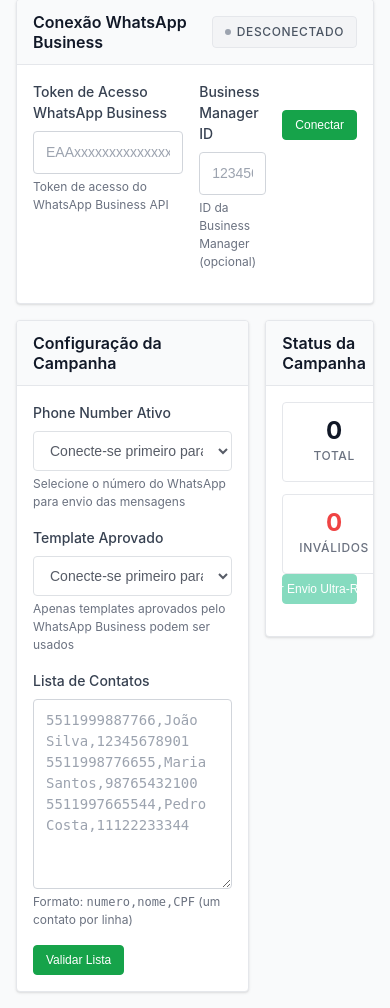
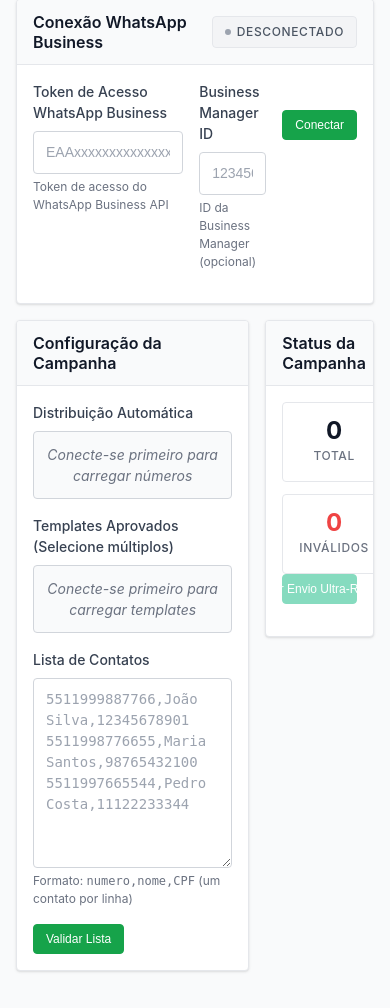
Before and after one commit to almirpcc1/whatsapp-bug, a Flask app: page / in a window 390 px wide. Shown: the part 264-1272 px from the top of the page. After the commit the page ends 1236 px from the top, so only its background shows below. Run offline with Flask 3, Linux system fonts and the light colour scheme.

Commit message:
Enable users to select multiple templates and automatically distribute messages
Implements multi-template selection and automatic phone number distribution in `templates/index.html` with corresponding CSS updates in `static/css/style.css`.

Replit-Commit-Author: Agent
Replit-Commit-Session-Id: 110a9660-a8f4-41d4-a535-df2bae58f231
Replit-Commit-Screenshot-Url: https://storage.googleapis.com/screenshot-production-us-central1/df9bc4f6-da89-4489-bb83-de09f06d7b41/110a9660-a8f4-41d4-a535-df2bae58f231/ocI8Zd8

```diff
--- a/static/css/style.css
+++ b/static/css/style.css
@@ -616,6 +616,89 @@ textarea.form-control {
     color: var(--primary-500);
 }
 
+/* Template and Phone Selection */
+.checkbox-group {
+    display: grid;
+    gap: var(--space-2);
+    max-height: 200px;
+    overflow-y: auto;
+    border: 1px solid var(--gray-200);
+    border-radius: 4px;
+    padding: var(--space-3);
+}
+
+.checkbox-item {
+    display: flex;
+    align-items: center;
+    gap: var(--space-2);
+    padding: var(--space-2);
+    border-radius: 4px;
+    transition: background-color var(--transition-fast);
+}
+
+.checkbox-item:hover {
+    background-color: var(--gray-50);
+}
+
+.checkbox-item input[type="checkbox"] {
+    margin: 0;
+}
+
+.checkbox-item label {
+    margin: 0;
+    cursor: pointer;
+    flex: 1;
+}
+
+.phone-list {
+    display: grid;
+    gap: var(--space-2);
+    margin-top: var(--space-3);
+}
+
+.phone-item {
+    display: flex;
+    align-items: center;
+    justify-content: between;
+    padding: var(--space-2);
+    background: var(--gray-50);
+    border-radius: 4px;
+    font-size: 0.875rem;
+}
+
+.phone-number {
+    font-weight: var(--font-weight-medium);
+    color: var(--gray-900);
+}
+
+.phone-status {
+    font-size: 0.75rem;
+    padding: var(--space-1) var(--space-2);
+    border-radius: 4px;
+    text-transform: uppercase;
+    font-weight: var(--font-weight-medium);
+}
+
+.phone-status.green {
+    background: var(--success-100);
+    color: var(--success-700);
+}
+
+.phone-status.unknown {
+    background: var(--gray-100);
+    color: var(--gray-600);
+}
+
+.form-control-placeholder {
+    padding: var(--space-3);
+    border: 1px solid var(--gray-300);
+    border-radius: 4px;
+    background: var(--gray-50);
+    color: var(--gray-500);
+    text-align: center;
+    font-style: italic;
+}
+
 /* Responsive Design */
 @media (max-width: 768px) {
     .container {
--- a/templates/index.html
+++ b/templates/index.html
@@ -130,25 +130,36 @@
                         </h5>
                     </div>
                     <div class="card-body">
-                        <!-- Phone Selection -->
+                        <!-- Phone Numbers Distribution -->
                         <div class="form-group">
-                            <label for="phoneSelect" class="form-label">Phone Number Ativo</label>
-                            <select class="form-control" id="phoneSelect" disabled>
-                                <option value="">Conecte-se primeiro para carregar números</option>
-                            </select>
-                            <div class="form-text">
-                                Selecione o número do WhatsApp para envio das mensagens
+                            <label class="form-label">Distribuição Automática</label>
+                            <div id="phoneDistribution" style="display: none;">
+                                <div class="alert alert-info">
+                                    <div class="font-semibold">Distribuição Inteligente Ativada</div>
+                                    <div class="text-sm" id="distributionInfo">Sistema distribuirá automaticamente entre todos os números disponíveis</div>
+                                </div>
+                                <div id="phoneList" class="phone-list">
+                                    <!-- Phone numbers will be shown here -->
+                                </div>
+                            </div>
+                            <div id="phonePlaceholder" class="form-control-placeholder">
+                                Conecte-se primeiro para carregar números
                             </div>
                         </div>
 
                         <!-- Template Selection -->
                         <div class="form-group">
-                            <label for="templateSelect" class="form-label">Template Aprovado</label>
-                            <select class="form-control" id="templateSelect" disabled>
-                                <option value="">Conecte-se primeiro para carregar templates</option>
-                            </select>
-                            <div class="form-text">
-                                Apenas templates aprovados pelo WhatsApp Business podem ser usados
+                            <label class="form-label">Templates Aprovados (Selecione múltiplos)</label>
+                            <div class="template-selection" id="templateSelection" style="display: none;">
+                                <div class="form-text mb-3">
+                                    Sistema distribuirá automaticamente entre os templates selecionados
+                                </div>
+                                <div id="templateCheckboxes" class="checkbox-group">
+                                    <!-- Templates will be populated here -->
+                                </div>
+                            </div>
+                            <div id="templatePlaceholder" class="form-control-placeholder">
+                                Conecte-se primeiro para carregar templates
                             </div>
                         </div>
 
```
